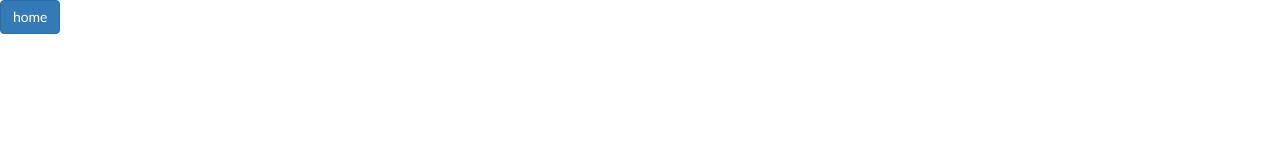
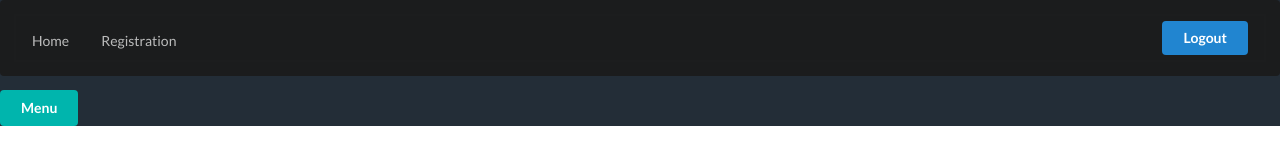
Before and after one commit to akshaykinhikar/twoWayExpenditureTracking, a website: page twoWayExpenditureTracking/static/html_templates/index.html in a window 1280 px wide. Drawn offline with nearby package versions, Linux system fonts and the light colour scheme; files that its build step writes are made by us from their sources; files whose address does not match are found by name.

Commit message:
UI-- added nav and slider

```diff
--- a/twoWayExpenditureTracking/static/html_templates/index.html
+++ b/twoWayExpenditureTracking/static/html_templates/index.html
@@ -19,13 +19,62 @@
       <script src="https://oss.maxcdn.com/respond/1.4.2/respond.min.js"></script>
       <![endif]-->
   </head>
-  <body ng-app="mudraApp">
+  <body ng-app="mudraApp" ng-controller="mudraAppCtrl">
 
 
-    <button class="btn btn-primary" ui-sref="accList"> home </button>
+   <div class="ui left demo vertical inverted sidebar labeled icon menu" style="background-color: #232D37;">
+    <a class="item">
+        <i class="home icon"></i>
+        Home
+    </a>
+            <!-- <a class="item">
+                <i class="block layout icon"></i>
+                Topics
+            </a> -->
+            <!-- <a class="item" ui-sref="registrationMaster.deviceRegistration">
+                <i class="smile icon"></i>
+                Registration
+            </a> -->
+        </div>
+        <div class="pusher" style="background: #232D37;">
+
+            <div class="ui inverted segment">
+                <div class="ui inverted secondary pointing menu">
+                    <!-- <div class="item" style="padding: 0px 15px;" ng-click="toggleSidebar();">
+                        <img src="/static/bower_components/semantic/logo.png">
+                        ArDroid
+                    </div> -->
+                    <a class="item">
+                        Home
+                    </a>
+                    <!-- <a class="item">
+                        Messages
+                    </a> -->
+                    <a class="item">
+                        Registration
+                    </a>
+
+                    <div class="right menu">
+                        <!-- <div class="ui simple dropdown item">
+                            Language <i class="dropdown icon"></i>
+                            <div class="menu">
+                                <a class="item">English</a>
+                                <a class="item">Russian</a>
+                                <a class="item">Spanish</a>
+                            </div>
+                        </div> -->
+                        <div class="item">
+                            <div class="ui primary button" ng-click="logOut();">Logout</div>
+                        </div>
+                    </div>
+
+                </div>
+            </div>
+            <button class="ui teal button" ng-click="toggleSidebar();">Menu</button>
 
             <div ui-view></div>
 
+        </div>
 
         <!-- jQuery (necessary for Bootstrap's JavaScript plugins) -->
         <script src="https://ajax.googleapis.com/ajax/libs/jquery/1.11.3/jquery.min.js"></script>
--- a/twoWayExpenditureTracking/static/js/user/controller/mudraAppCtrl.js
+++ b/twoWayExpenditureTracking/static/js/user/controller/mudraAppCtrl.js
@@ -1,6 +1,12 @@
 angular.module('mudraApp.controllers',[])
-.controller('mudraAppCtrl', function(){
+.controller('mudraAppCtrl', function($scope){
 	console.log("mudraAppCtrl loaded");
 
+ $scope.toggleSidebar = function(){
+ 	console.log("inside");
+		$('.ui.labeled.icon.sidebar')
+			.sidebar('toggle');
+	};
+	$('.ui.dropdown').dropdown();
 
 });
--- a/twoWayExpenditureTracking/static/js/user/userApp.js
+++ b/twoWayExpenditureTracking/static/js/user/userApp.js
@@ -9,8 +9,8 @@ mudraApp.config(function($stateProvider, $urlRouterProvider) {
   $stateProvider
     .state('accList', {
       url: "/acc_list",
-      templateUrl: "/static/html_templates/accountList.html",
-      controller: "mudraAppCtrl"
+      templateUrl: "/static/html_templates/accountList.html"
+      // controller: "mudraAppCtrl"
     })
     .state('accDetail', {
       url: "/accDetail",
```
Lines whose indentation alone changed are shown as unchanged.
